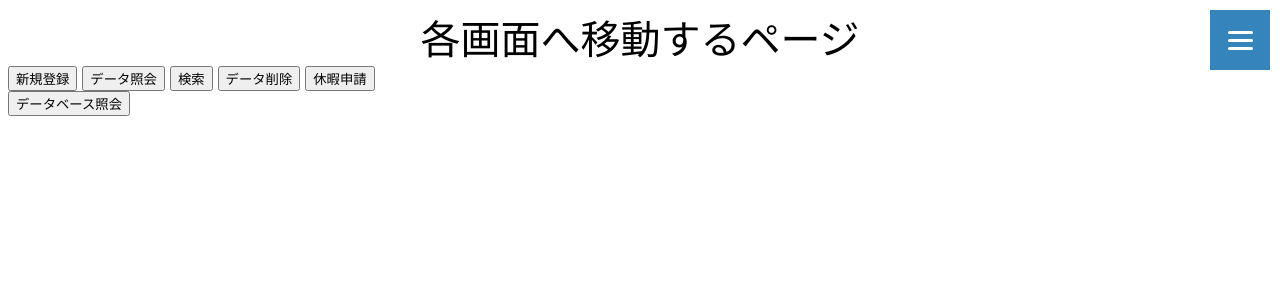
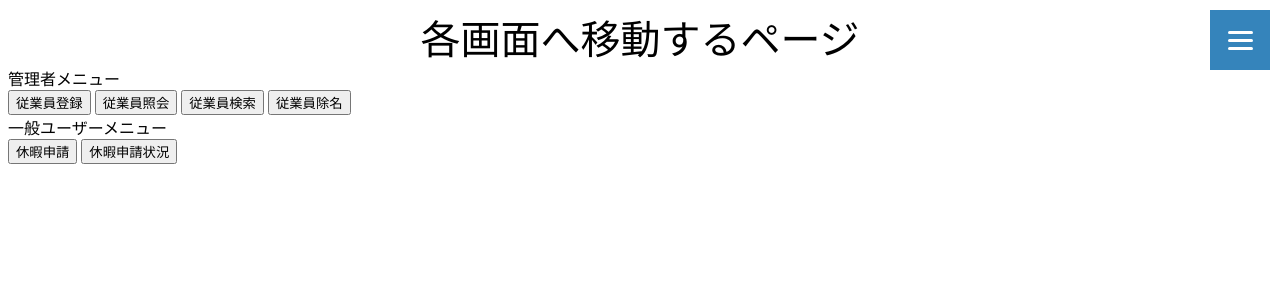
Before and after one commit to Sansyou47/PythonWebApp, a Flask app: page / in a window 1280 px wide. Shown: the top 308 px of the page. Run offline with Flask 2, Linux system fonts and the light colour scheme.

Commit message:
ボタンの動作を追加

```diff
--- a/app/templates/index.html
+++ b/app/templates/index.html
@@ -30,18 +30,18 @@
 
 <body>
     <div class="title">各画面へ移動するページ</div>
-    <form action="/action/move" method="post">
-        <div class="button">
-            <input type="button" name="1" value="新規登録">
-            <input type="button" name="2" value="データ照会">
-            <input type="button" name="3" value="検索">
-            <input type="button" name="4" value="データ削除">
-            <input type="button" name="5" value="休暇申請">
-        </div>
-        <a href="/show">
-            <input type="button" name="button" value="データベース照会">
-        </a>
-    </form>
+    <div class="adminmenu">
+        管理者メニュー<br>
+        <a href="/entry"><input type="button" name="1" value="従業員登録"></a>
+        <a href="/show"><input type="button" name="2" value="従業員照会"></a>
+        <a href="/search"><input type="button" name="3" value="従業員検索"></a>
+        <a href="/dbdelete"><input type="button" name="4" value="従業員除名"></a>
+    </div>
+    <div class="menu">
+        一般ユーザーメニュー<br>
+        <a href="/submit"><input type="button" name="5" value="休暇申請"></a>
+        <a href="/submit"><input type="button" name="5" value="休暇申請状況"></a>
+    </div>
 </body>
 
 </html>
```
